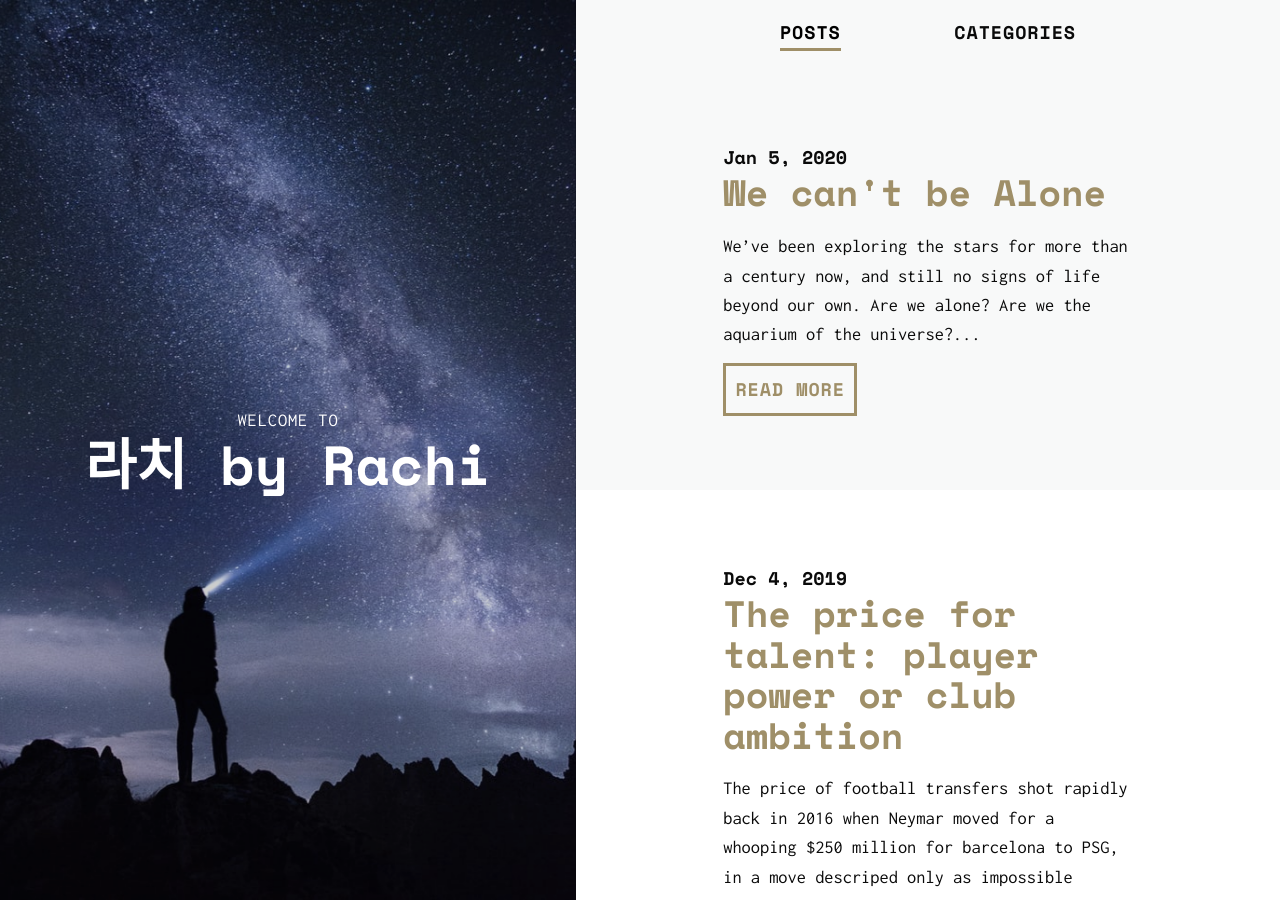
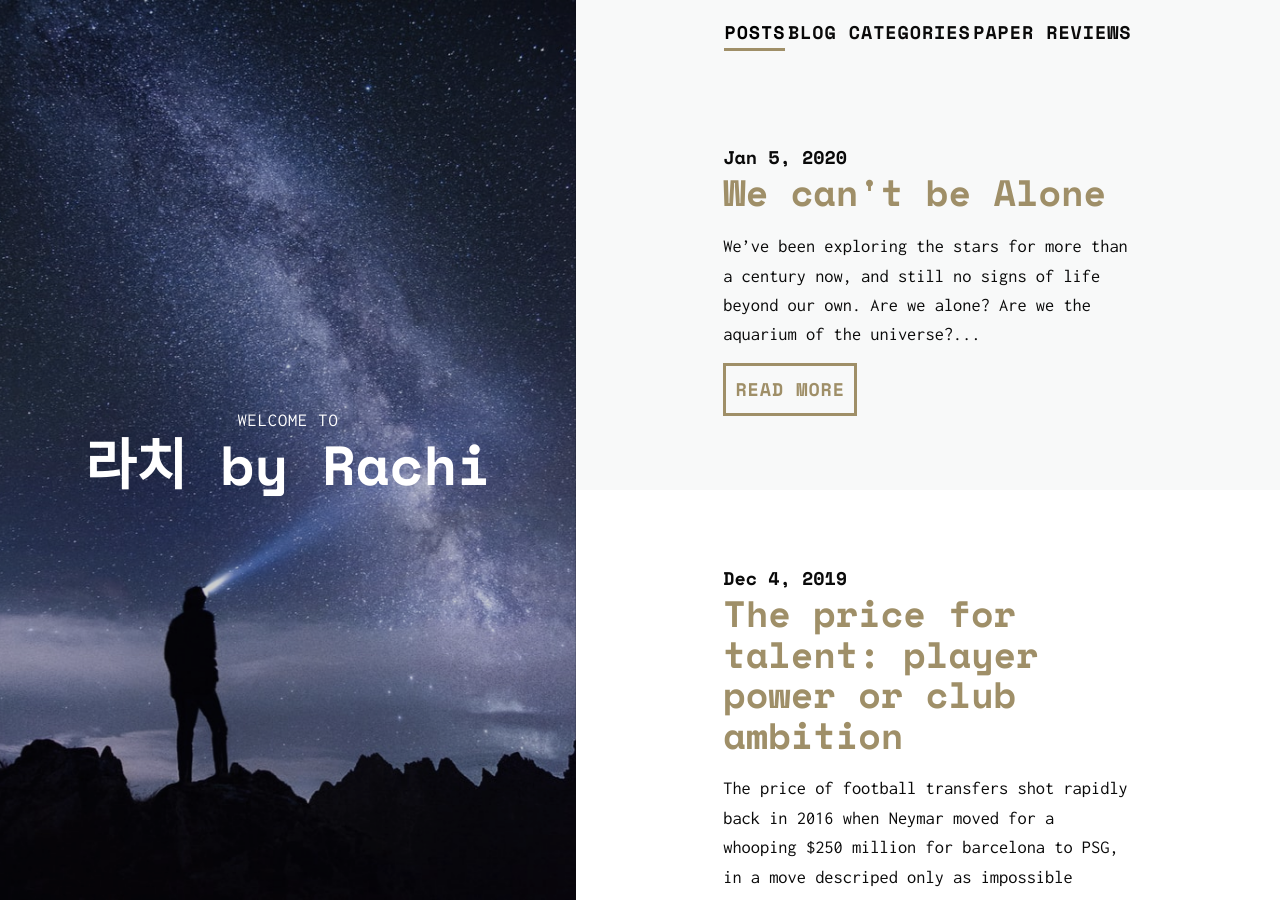
Before and after one commit to rachioko/rachioko.github.io, a Jekyll site: the page built from index.html, in a window 1280 px wide and 900 px high. Built offline with Jekyll 4.4.1, drawn with Linux system fonts in a browser that asks for light colours; nearby versions of some CDN libraries; the list of posts is cut into pages by our own code.

Commit message:
Update index.html

```diff
--- a/index.html
+++ b/index.html
@@ -18,7 +18,8 @@ layout: default
     <header>
       <ul class="tabs">
         <li class="tabs__item">Posts</li>
-        <li class="tabs__item">Categories</li>
+        <li class="tabs__item">Blog Categories</li>
+        <li class="tabs__item">Paper Reviews</li>
       </ul>
     </header>
 
@@ -59,6 +60,7 @@ layout: default
     </div>
 
     {% include categories-tab.html %}
+    {% include categories-tab.html %}
 
   </div>
 
```
